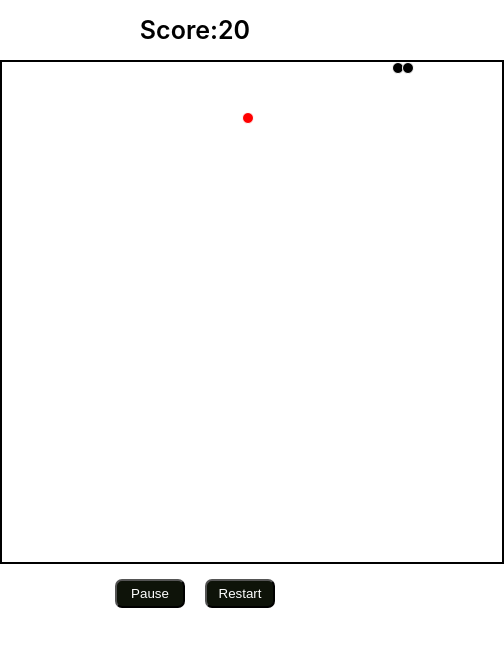
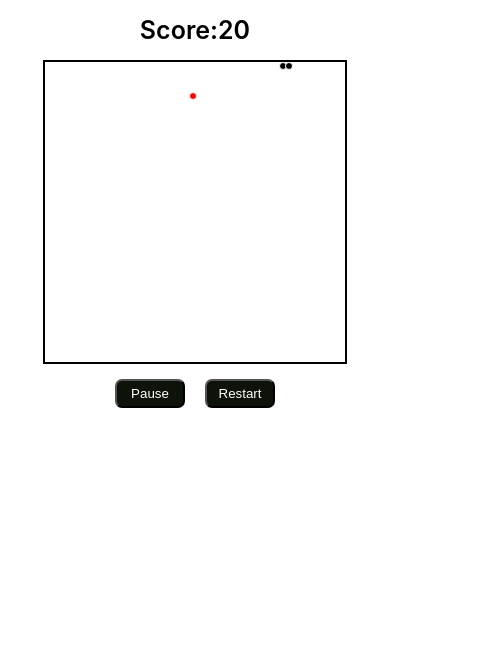
Before and after one commit to ajmalbly27/Snake-game, a React (Create React App) app: page / in a window 390 px wide. Shown: the top 646 px of the page, 504 px wide, since content can reach past the window. Built offline with nearby package versions, Linux system fonts and the light colour scheme.

Commit message:
A media Query is added

```diff
--- a/src/App.css
+++ b/src/App.css
@@ -46,3 +46,11 @@
   background-color: rgb(14, 19, 9);
   border-radius: 7px;
 }
+
+@media(max-width:416px) {
+  .game-area{
+    width: 300px;
+    height: 300px;
+    /* background-color: rgb(85, 105, 98); */
+  }
+}
```
